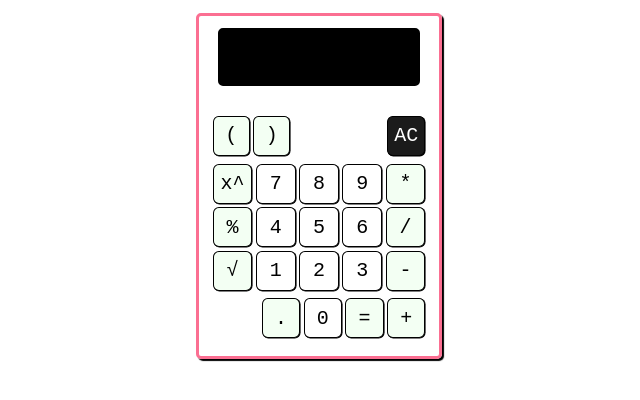
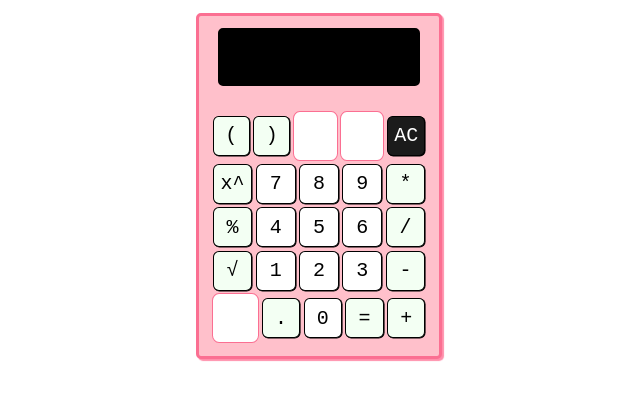
Before and after one commit to noodlegoreng/notion, a plain HTML site: page index.html in a window 1280 px wide. Shown: the whole page, without its empty margins (321-961 px from the left). Drawn offline with Linux system fonts and the light colour scheme; a web font is replaced by a local one.

Commit message:
Update index.html

```diff
--- a/index.html
+++ b/index.html
@@ -36,12 +36,12 @@ body {
 .calculator {
 
     display: inline-block;
-    background: light pink;
+    background: pink;
     margin: 1% 0;
     color: black;
     border: 3px solid #fb6f92;
     border-radius: 5px;
-    box-shadow: 2px 2px 1px 0px #000000;
+    box-shadow: 2px 2px 1px 0px #ff8fab;
     max-width: 240px;
 
 
@@ -73,7 +73,7 @@ body {
     min-height: 2.4em;
     margin: 0.5%;
     border-radius: 15%;
-    border: 0.08em solid #ffffff;
+    border: 0.08em solid #fb6f92;
     background: white;
 
 
```
